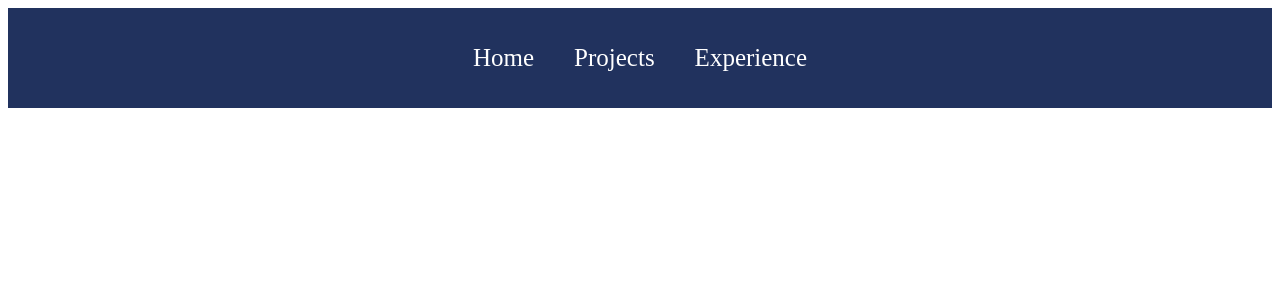
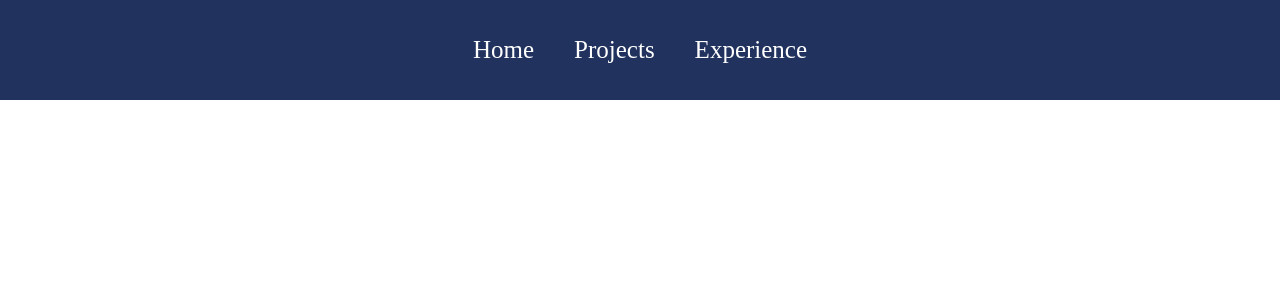
Before and after one commit to YoKarson/project2, a React (Create React App) app in the folder portfolio-website/: page / in a window 1280 px wide. Shown: the top 300 px of the page. Built offline with nearby package versions, Linux system fonts and the light colour scheme.

Commit message:
updated app.css

```diff
--- a/portfolio-website/src/App.css
+++ b/portfolio-website/src/App.css
@@ -2,37 +2,7 @@
   text-align: center;
 }
 
-.App-logo {
-  height: 40vmin;
-  pointer-events: none;
+body {
+  padding: 0;
+  margin: 0;
 }
-
-@media (prefers-reduced-motion: no-preference) {
-  .App-logo {
-    animation: App-logo-spin infinite 20s linear;
-  }
-}
-
-.App-header {
-  background-color: #282c34;
-  min-height: 100vh;
-  display: flex;
-  flex-direction: column;
-  align-items: center;
-  justify-content: center;
-  font-size: calc(10px + 2vmin);
-  color: white;
-}
-
-.App-link {
-  color: #61dafb;
-}
-
-@keyframes App-logo-spin {
-  from {
-    transform: rotate(0deg);
-  }
-  to {
-    transform: rotate(360deg);
-  }
-}
```
